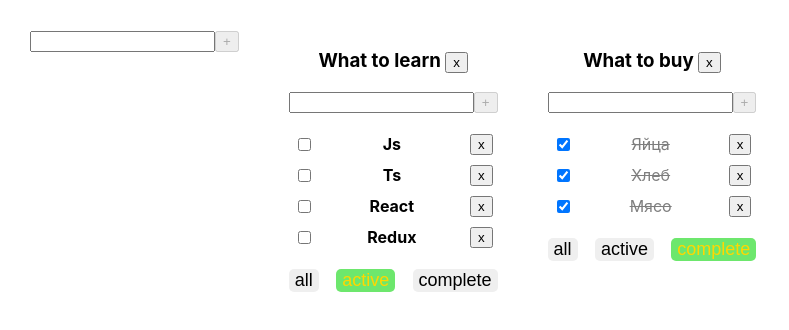
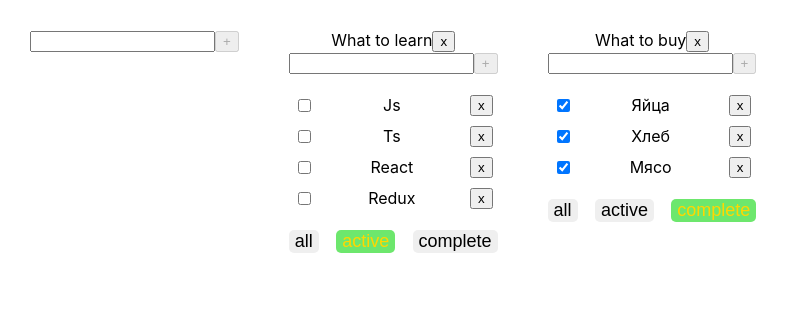
Before and after one commit to maskal2719/my-todo-again, a React (Create React App) app: page / in a window 1280 px wide. Shown: the top 330 px of the page, without its empty margins (0-789 px from the left). Built offline with nearby package versions, Linux system fonts and the light colour scheme.

Commit message:
add EditableSpan.tsx

```diff
--- a/src/App.tsx
+++ b/src/App.tsx
@@ -33,24 +33,21 @@ function App() {
         // setTodolists([...todolists])
         setTodolists(todolists.map(tl => tl.id === todolistId ? {...tl, filter: filter} : tl))
     }
-    const removeTask = (todolistId: string, id: string) => {
-        setTasks({...tasksObj, [todolistId]: tasksObj[todolistId].filter(t => t.id !== id)})
+    const removeTask = (todolistId: string,id: string) => {
+        setTasks({...tasksObj,[todolistId]: tasksObj[todolistId].filter(t=> t.id !== id)})
     }
-    const addTask = (todolistId: string, title: string) => {
+    const addTask = (todolistId: string,title: string) => {
         let newTask = {id: v1(), title: title, isDone: false};
-        setTasks({...tasksObj, [todolistId]: [newTask, ...tasksObj[todolistId]]})
+        setTasks({...tasksObj,[todolistId]: [newTask, ...tasksObj[todolistId]]})
     }
-    const changeStatus = (todolistId: string, id: string, isDone: boolean) => {
+    const changeStatus = (todolistId: string,id: string, isDone: boolean) => {
         // let task = tasks.find(task => task.id === id);
         // if (task) {
         //     task.isDone = isDone
         //     setTasks([...tasks])
         // }
         // setTasks(tasks.map(task => task.id === id ? {...task, isDone: isDone} : task))
-        setTasks({
-            ...tasksObj,
-            [todolistId]: tasksObj[todolistId].map(task => task.id === id ? {...task, isDone: isDone} : task)
-        })
+        setTasks( {...tasksObj,[todolistId]: tasksObj[todolistId].map(task => task.id === id ? {...task, isDone: isDone} : task)})
     }
     const removeTodolist = (todolistId: string) => {
         setTodolists(todolists.filter(tl => tl.id !== todolistId))
@@ -97,6 +94,12 @@ function App() {
         setTodolists([newTodoList, ...todolists])
         setTasks({...tasksObj, [newId]: []})
     }
+    const updateTaskTitle = (title: string, todolistId: string, taskId: string) => {
+        setTasks({...tasksObj, [todolistId]: tasksObj[todolistId].map(el=> el.id === taskId ? {...el, id: taskId, title: title} : el)})
+    }
+    const updateTodolistTitle = (title: string, todolistId: string) => {
+       setTodolists(todolists.map(el => el.id === todolistId ? {...el, title} : el))
+    }
 
     return (
         <div className="App">
@@ -124,6 +127,8 @@ function App() {
                     changeStatus={changeStatus}
                     filter={tl.filter}
                     removeTodolist={removeTodolist}
+                    updateTaskTitle={updateTaskTitle}
+                    updateTodolistTitle={updateTodolistTitle}
                 />
             })}
 
--- /dev/null
+++ b/src/components/EditableSpan/EditableSpan.tsx
@@ -0,0 +1,32 @@
+import React, {ChangeEvent, useState} from 'react';
+import SuperInput from "../SuperInput/SuperInput";
+
+export type EditableSpanPropsType = {
+    oldTitle: string
+    callBack: (title: string) => void
+}
+const EditableSpan: React.FC<EditableSpanPropsType> = ({oldTitle, callBack}) => {
+
+    const [editMode, setEditMode] = useState(false)
+    const [newTitle, setNewTitle] = useState(oldTitle)
+
+    const changeEditModeStatus = () => {
+        setEditMode(!editMode)
+        addTask()
+    }
+    const onChangeNewTitle = (e: ChangeEvent<HTMLInputElement>) => {
+        setNewTitle(e.currentTarget.value)
+    }
+
+    const addTask = () => {
+        callBack(newTitle)
+    }
+
+    return (
+        !editMode ? <span onDoubleClick={changeEditModeStatus}>{oldTitle}</span> :
+            <SuperInput type={"text"} onChange={onChangeNewTitle} value={newTitle} onBlur={changeEditModeStatus}
+                        autoFocus/>
+    );
+};
+
+export default EditableSpan;
--- a/src/components/TasksList/TasksList.tsx
+++ b/src/components/TasksList/TasksList.tsx
@@ -2,14 +2,16 @@ import React, {ChangeEvent, FC} from 'react';
 import {TaskDataType} from "../../App";
 import SuperButton from "../SuperButton/SuperButton";
 import SuperInput from "../SuperInput/SuperInput";
+import EditableSpan from "../EditableSpan/EditableSpan";
 
 type TasksList = {
     todoListTasks: TaskDataType[]
     removeTask: (todolistId: string,id: string) => void
     changeStatus: (todolistId:string, id: string, isDone: boolean) => void
     todolistId: string
+    updateTaskTitle: (title: string, todolistId: string, taskId: string) => void
 }
-const TasksList: FC<TasksList> = ({todoListTasks, removeTask, changeStatus, todolistId}) => {
+const TasksList: FC<TasksList> = ({todoListTasks, removeTask, changeStatus, todolistId, updateTaskTitle}) => {
 
     let tasks = todoListTasks.length
         ? todoListTasks.map((task) => {
@@ -24,7 +26,8 @@ const TasksList: FC<TasksList> = ({todoListTasks, removeTask, changeStatus, todo
                 <li key={task.id}>
                     {/*<input onChange={onChangeTasksStatusHandler} checked={task.isDone} type="checkbox"/>*/}
                     <SuperInput type={"checkbox"} checked={task.isDone} onChange={onChangeTasksStatusHandler}/>
-                    <span className={taskStatus}>{task.title}</span>
+                    {/*<span className={taskStatus}>{task.title}</span>*/}
+                    <EditableSpan oldTitle={task.title} callBack={(title: string) => updateTaskTitle(title, todolistId, task.id)}/>
                     <SuperButton btnName={'x'} callBack={removeTaskHandler}/>
                 </li>
             )
--- a/src/components/TodoList/TodoList.tsx
+++ b/src/components/TodoList/TodoList.tsx
@@ -4,6 +4,7 @@ import TasksList from "../TasksList/TasksList";
 import {FilterType, TaskDataType} from "../../App";
 import SuperInput from "../SuperInput/SuperInput";
 import AddItemForm from "../AddItemForm/AddItemForm";
+import EditableSpan from "../EditableSpan/EditableSpan";
 
 type TodoListPropsType = {
     todoListTitle: string
@@ -15,6 +16,8 @@ type TodoListPropsType = {
     filter: FilterType
     todolistId: string
     removeTodolist: (todolistId: string) => void
+    updateTaskTitle: (title: string, todolistId: string, taskId: string) => void
+    updateTodolistTitle: (title: string, todolistId: string) => void
 }
 
 const TodoList: FC<TodoListPropsType> = ({
@@ -26,7 +29,9 @@ const TodoList: FC<TodoListPropsType> = ({
                                              changeStatus,
                                              filter,
                                              todolistId,
-                                             removeTodolist
+                                             removeTodolist,
+                                             updateTaskTitle,
+                                             updateTodolistTitle
                                          }) => {
 
     const setFilter = (filter: FilterType) => {
@@ -38,14 +43,17 @@ const TodoList: FC<TodoListPropsType> = ({
 
     return (
         <div className={'todo'}>
-            <h3>{todoListTitle} <SuperButton btnName={'x'} callBack={()=> removeTodolist(todolistId)}/></h3>
-            <AddItemForm callBack={addTaskHandler} />
+            <EditableSpan oldTitle={todoListTitle}
+                          callBack={(title: string) => updateTodolistTitle(title, todolistId)}/><SuperButton btnName={'x'}
+                                                                                                        callBack={() => removeTodolist(todolistId)}/>
+            <AddItemForm callBack={addTaskHandler}/>
             <ul>
                 <TasksList
                     todolistId={todolistId}
                     todoListTasks={todoListTasks}
                     removeTask={removeTask}
                     changeStatus={changeStatus}
+                    updateTaskTitle={updateTaskTitle}
                 />
             </ul>
             <div className={'filterBtns'}>
```
